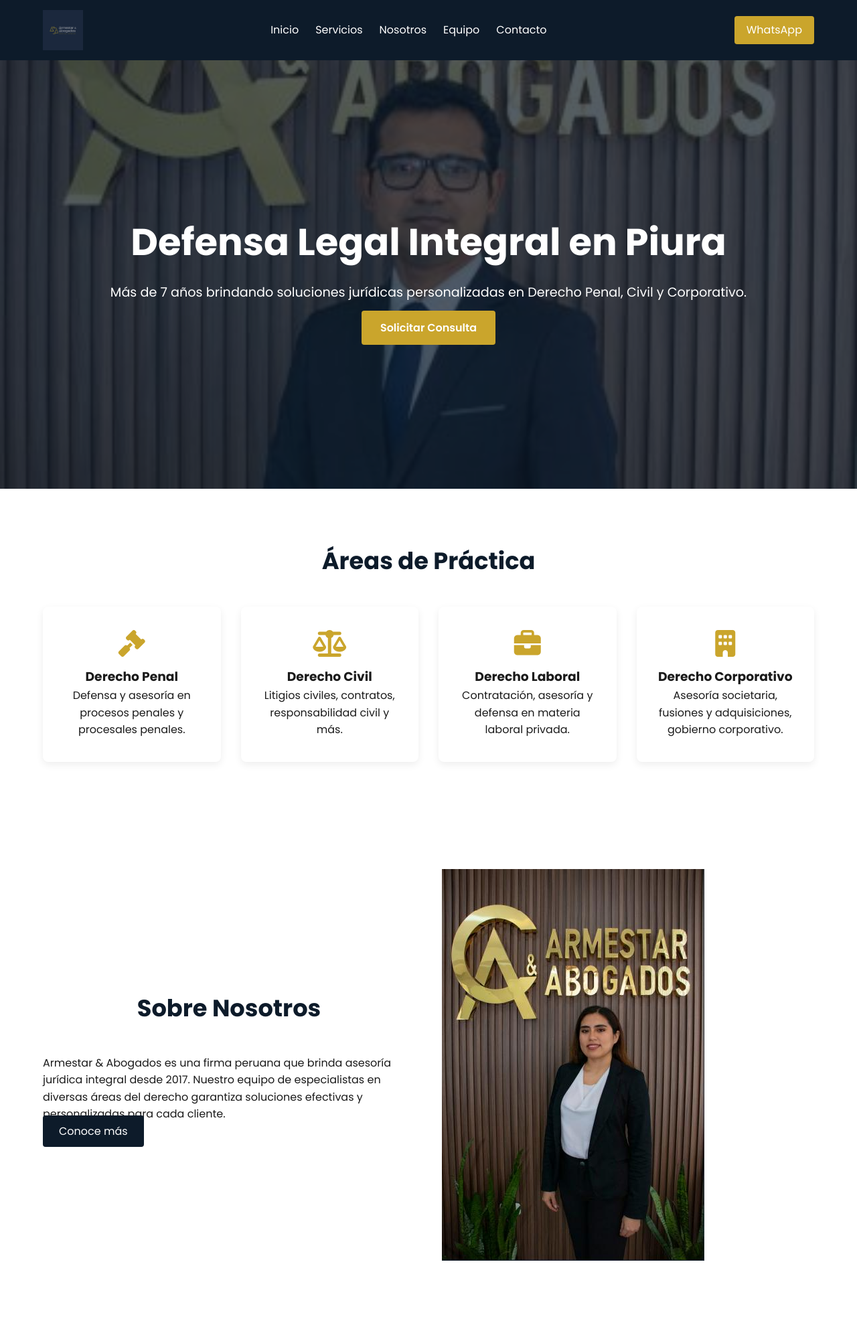
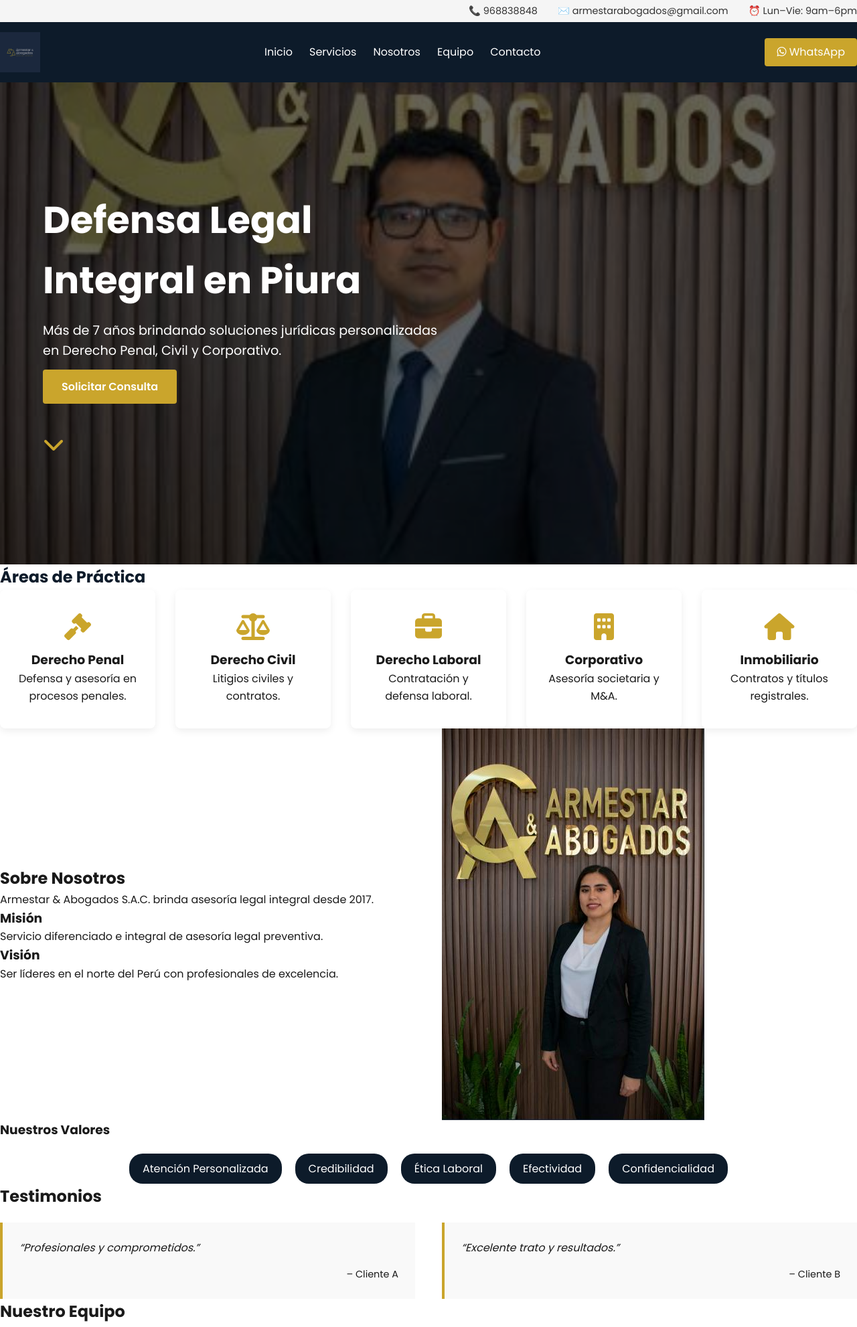
Before and after one commit to RONALDHID/armestar-web, a plain HTML site: page index.html in a window 1280 px wide. Shown: the top 1982 px of the page at 67% size. Drawn offline with nearby package versions, Linux system fonts and the light colour scheme.

Commit message:
mi primera web

```diff
--- a/index.html
+++ b/index.html
@@ -4,127 +4,141 @@
   <meta charset="UTF-8" />
   <meta name="viewport" content="width=device-width, initial-scale=1.0" />
   <title>Armestar & Abogados</title>
-  <!-- Google Fonts -->
   <link href="https://fonts.googleapis.com/css2?family=Poppins:wght@300;400;600;700&display=swap" rel="stylesheet">
-  <!-- Font Awesome Icons -->
   <link rel="stylesheet" href="https://cdnjs.cloudflare.com/ajax/libs/font-awesome/6.5.0/css/all.min.css">
+  <link href="https://unpkg.com/aos@2.3.1/dist/aos.css" rel="stylesheet">
   <link rel="stylesheet" href="style.css" />
 </head>
 <body>
-  <!-- Navigation -->
+  <div class="top-bar">
+    <div class="container">
+      <span>📞 968838848</span>
+      <span>✉️ armestarabogados@gmail.com</span>
+      <span>⏰ Lun–Vie: 9am–6pm</span>
+    </div>
+  </div>
   <header class="navbar">
     <div class="container nav-flex">
       <img src="assets/logo.png" alt="Logo Armestar" class="logo">
-      <nav>
-        <ul>
+      <nav><ul>
           <li><a href="#inicio">Inicio</a></li>
           <li><a href="#servicios">Servicios</a></li>
           <li><a href="#nosotros">Nosotros</a></li>
           <li><a href="#equipo">Equipo</a></li>
           <li><a href="#contacto">Contacto</a></li>
-        </ul>
-      </nav>
-      <a href="https://wa.me/51968838848" class="cta-btn">WhatsApp</a>
+      </ul></nav>
+      <a href="https://wa.me/51968838848" class="cta-btn"><i class="fab fa-whatsapp"></i> WhatsApp</a>
     </div>
   </header>
-
-  <!-- Hero -->
   <section id="inicio" class="hero">
     <div class="overlay"></div>
-    <div class="hero-content container">
+    <div class="hero-content container" data-aos="fade-up">
       <h1>Defensa Legal Integral en Piura</h1>
       <p>Más de 7 años brindando soluciones jurídicas personalizadas en Derecho Penal, Civil y Corporativo.</p>
       <a href="#contacto" class="primary-btn">Solicitar Consulta</a>
+      <div class="scroll-down"><a href="#servicios"><i class="fas fa-chevron-down"></i></a></div>
     </div>
   </section>
-
-  <!-- Servicios -->
   <section id="servicios" class="services section">
     <div class="container">
-      <h2 class="section-title">Áreas de Práctica</h2>
+      <h2 class="section-title" data-aos="fade-up">Áreas de Práctica</h2>
       <div class="service-grid">
-        <div class="service-card">
-          <i class="fas fa-gavel"></i>
-          <h3>Derecho Penal</h3>
-          <p>Defensa y asesoría en procesos penales y procesales penales.</p>
-        </div>
-        <div class="service-card">
-          <i class="fas fa-balance-scale"></i>
-          <h3>Derecho Civil</h3>
-          <p>Litigios civiles, contratos, responsabilidad civil y más.</p>
-        </div>
-        <div class="service-card">
-          <i class="fas fa-briefcase"></i>
-          <h3>Derecho Laboral</h3>
-          <p>Contratación, asesoría y defensa en materia laboral privada.</p>
-        </div>
-        <div class="service-card">
-          <i class="fas fa-building"></i>
-          <h3>Derecho Corporativo</h3>
-          <p>Asesoría societaria, fusiones y adquisiciones, gobierno corporativo.</p>
-        </div>
+        <div class="service-card" data-aos="fade-up"><i class="fas fa-gavel"></i><h3>Derecho Penal</h3><p>Defensa y asesoría en procesos penales.</p></div>
+        <div class="service-card" data-aos="fade-up" data-aos-delay="100"><i class="fas fa-balance-scale"></i><h3>Derecho Civil</h3><p>Litigios civiles y contratos.</p></div>
+        <div class="service-card" data-aos="fade-up" data-aos-delay="200"><i class="fas fa-briefcase"></i><h3>Derecho Laboral</h3><p>Contratación y defensa laboral.</p></div>
+        <div class="service-card" data-aos="fade-up" data-aos-delay="300"><i class="fas fa-building"></i><h3>Corporativo</h3><p>Asesoría societaria y M&A.</p></div>
+        <div class="service-card" data-aos="fade-up" data-aos-delay="400"><i class="fas fa-home"></i><h3>Inmobiliario</h3><p>Contratos y títulos registrales.</p></div>
       </div>
     </div>
   </section>
-
-  <!-- Nosotros -->
   <section id="nosotros" class="about section">
     <div class="container about-flex">
-      <div class="about-text">
+      <div class="about-text" data-aos="fade-right">
         <h2 class="section-title">Sobre Nosotros</h2>
-        <p>Armestar & Abogados es una firma peruana que brinda asesoría jurídica integral desde 2017. Nuestro equipo de especialistas en diversas áreas del derecho garantiza soluciones efectivas y personalizadas para cada cliente.</p>
-        <a href="#contacto" class="secondary-btn">Conoce más</a>
+        <p>Armestar & Abogados S.A.C. brinda asesoría legal integral desde 2017.</p>
+        <h3>Misión</h3><p>Servicio diferenciado e integral de asesoría legal preventiva.</p>
+        <h3>Visión</h3><p>Ser líderes en el norte del Perú con profesionales de excelencia.</p>
       </div>
-      <div class="about-img">
-        <img src="assets/abogado_2.jpg" alt="Abogado Armestar">
+      <div class="about-img" data-aos="fade-left"><img src="assets/abogado_claudia.jpg" alt=""></div>
+    </div>
+    <div class="container values" data-aos="fade-up">
+      <h3>Nuestros Valores</h3>
+      <ul>
+        <li>Atención Personalizada</li>
+        <li>Credibilidad</li>
+        <li>Ética Laboral</li>
+        <li>Efectividad</li>
+        <li>Confidencialidad</li>
+      </ul>
+    </div>
+  </section>
+  <section id="testimonios" class="section">
+    <div class="container">
+      <h2 class="section-title" data-aos="fade-up">Testimonios</h2>
+      <div class="testimonials-grid">
+        <blockquote data-aos="fade-right">“Profesionales y comprometidos.”<cite>– Cliente A</cite></blockquote>
+        <blockquote data-aos="fade-left">“Excelente trato y resultados.”<cite>– Cliente B</cite></blockquote>
       </div>
     </div>
   </section>
-
-  <!-- Equipo -->
   <section id="equipo" class="team section">
-    <div class="container">
-      <h2 class="section-title">Nuestro Equipo</h2>
-      <div class="team-grid">
-        <div class="team-card">
-          <img src="assets/abogado_1.jpg" alt="Cristian Armestar">
-          <h3>Cristian Armestar</h3>
-          <span>Derecho Civil</span>
-        </div>
-        <div class="team-card">
-          <img src="assets/abogado_2.jpg" alt="Claudia Bobadilla">
-          <h3>Claudia Bobadilla</h3>
-          <span>Derecho Penal</span>
-        </div>
-        <div class="team-card">
-          <img src="assets/abogado_3.jpg" alt="Rubén Atoche">
-          <h3>Rubén Atoche</h3>
-          <span>Derecho Corporativo</span>
-        </div>
+    <div class="container"><h2 class="section-title" data-aos="fade-up">Nuestro Equipo</h2><div class="team-grid">
+      <div class="team-card" data-aos="zoom-in">
+        <img src="assets/abogado_cristian.jpg" alt="Cristian Armestar">
+        <h3>Cristian Armestar</h3><span>Civil y Comercial</span>
       </div>
-    </div>
-  </section>
-
-  <!-- Contacto -->
+      <div class="team-card" data-aos="zoom-in">
+        <img src="assets/abogado_claudia.jpg" alt="Claudia Bobadilla">
+        <h3>Claudia Bobadilla</h3><span>Penal</span>
+      </div>
+      <div class="team-card" data-aos="zoom-in">
+        <img src="assets/abogado_ruben.jpg" alt="Rubén Atoche">
+        <h3>Rubén Atoche</h3><span>Corporativo</span>
+      </div>
+      <div class="team-card" data-aos="zoom-in">
+        <img src="assets/abogado_stalin.jpg" alt="Stalin Tuesta">
+        <h3>Stalin Tuesta</h3><span>Penal</span>
+      </div>
+      <div class="team-card" data-aos="zoom-in">
+        <img src="assets/abogado_eder.jpg" alt="Eder Santiago Baca">
+        <h3>Eder Santiago Baca</h3><span>Civil/Administrativo</span>
+      </div>
+      <div class="team-card" data-aos="zoom-in">
+        <img src="assets/abogado_anthony.jpg" alt="Anthony Chiroque">
+        <h3>Anthony Chiroque</h3><span>Laboral</span>
+      </div>
+      <div class="team-card" data-aos="zoom-in">
+        <img src="assets/abogado_marioffy.jpg" alt="Marioffy Cruz Lama">
+        <h3>Marioffy Cruz Lama</h3><span>Asistente Legal</span>
+      </div>
+    </div></div></section>
   <section id="contacto" class="contact section">
     <div class="container">
-      <h2 class="section-title">Contáctanos</h2>
-      <form action="mailto:armestarabogados@gmail.com" method="POST" class="contact-form">
+      <h2 class="section-title" data-aos="fade-up">Contáctanos</h2>
+      <form action="mailto:armestarabogados@gmail.com" method="POST" class="contact-form" data-aos="fade-up">
         <input type="text" name="nombre" placeholder="Nombre" required>
         <input type="email" name="email" placeholder="Correo electrónico" required>
-        <textarea name="mensaje" placeholder="Escribe tu mensaje..." required></textarea>
+        <textarea name="mensaje" placeholder="Mensaje..." required></textarea>
         <button type="submit" class="primary-btn">Enviar</button>
       </form>
     </div>
   </section>
-
-  <!-- Footer -->
   <footer>
     <div class="container footer-flex">
-      <p>© 2025 Armestar & Abogados</p>
-      <p>Calle Tambogrande Mz T Lote 16-B, Urb. Monterrico – Piura</p>
+      <div>
+        <img src="assets/logo.png" alt="Logo">
+        <p>Calle Tambogrande Mz T Lote 16-B, Urb. Monterrico – Piura</p>
+        <p>Tel: 968838848 · armestarabogados@gmail.com</p>
+        <div class="socials">
+          <a href="#"><i class="fab fa-facebook-f"></i></a>
+          <a href="#"><i class="fab fa-instagram"></i></a>
+        </div>
+      </div>
+      <div class="map" data-aos="fade-up">
+        <iframe src="https://maps.google.com/maps?q=piura&t=&z=13&ie=UTF8&iwloc=&output=embed" width="100%" height="150" style="border:0;" allowfullscreen="" loading="lazy"></iframe>
+      </div>
     </div>
   </footer>
-
-</body>
-</html>
+  <script src="https://unpkg.com/aos@2.3.1/dist/aos.js"></script>
+  <script>AOS.init({ duration: 800 });</script>
+</body></html>
--- a/style.css
+++ b/style.css
@@ -1,217 +1,63 @@
 /* General Reset */
-* {
-  margin: 0;
-  padding: 0;
-  box-sizing: border-box;
-}
-body {
-  font-family: 'Poppins', sans-serif;
-  color: #1a1a1a;
-  line-height: 1.6;
-}
-img {
-  max-width: 100%;
-  display: block;
-}
-
-/* Utility */
-.container {
-  width: 90%;
-  max-width: 1200px;
-  margin: 0 auto;
-}
-.section {
-  padding: 80px 0;
-}
-.section-title {
-  font-size: 2.2rem;
-  margin-bottom: 40px;
-  text-align: center;
-  color: #0d1b2a;
-}
-
+* { margin:0; padding:0; box-sizing:border-box; }
+body { font-family:'Poppins',sans-serif; color:#1a1a1a; line-height:1.6; }
+img { max-width:100%; display:block; }
+/* Top Bar */
+.top-bar { background:#f5f5f5; color:#333; font-size:.9rem; }
+.top-bar .container { display:flex; justify-content:flex-end; gap:30px; padding:5px 0; }
 /* Navbar */
-.navbar {
-  background: #0d1b2a;
-  position: sticky;
-  top: 0;
-  z-index: 1000;
-}
-.nav-flex {
-  display: flex;
-  align-items: center;
-  justify-content: space-between;
-  padding: 15px 0;
-}
-.logo {
-  height: 60px;
-}
-nav ul {
-  list-style: none;
-  display: flex;
-  gap: 25px;
-}
-nav a {
-  color: #fff;
-  text-decoration: none;
-  font-weight: 500;
-  transition: color 0.3s;
-}
-nav a:hover {
-  color: #caa52c;
-}
-.cta-btn {
-  background: #caa52c;
-  color: #fff;
-  padding: 8px 18px;
-  border-radius: 4px;
-  text-decoration: none;
-}
-
+.navbar { background:#0d1b2a; position:sticky; top:0; z-index:1000; }
+.nav-flex { display:flex; align-items:center; justify-content:space-between; padding:15px 0; }
+.logo { height:60px; }
+nav ul { list-style:none; display:flex; gap:25px; }
+nav a { color:#fff; text-decoration:none; font-weight:500; transition:color .3s; }
+nav a:hover { color:#caa52c; }
+.cta-btn { background:#caa52c; color:#fff; padding:8px 18px; border-radius:4px; text-decoration:none; }
 /* Hero */
-.hero {
-  position: relative;
-  height: 80vh;
-  background: url('assets/hero.jpg') center/cover no-repeat;
-  display: flex;
-  align-items: center;
-}
-.overlay {
-  position: absolute;
-  top: 0;
-  left: 0;
-  width: 100%;
-  height: 100%;
-  background: rgba(13, 27, 42, 0.7);
-}
-.hero-content {
-  position: relative;
-  color: #fff;
-  text-align: center;
-  width: 100%;
-}
-.hero h1 {
-  font-size: 3rem;
-  margin-bottom: 15px;
-}
-.hero p {
-  font-size: 1.1rem;
-  margin-bottom: 25px;
-}
-.primary-btn {
-  background: #caa52c;
-  color: #fff;
-  padding: 14px 28px;
-  border: none;
-  border-radius: 4px;
-  text-decoration: none;
-  font-weight: 600;
-}
-
+.hero { position:relative; height:90vh; background:url('assets/hero.jpg') center/cover no-repeat; display:flex; align-items:center; }
+.overlay { position:absolute; inset:0; background:rgba(0,0,0,0.6); }
+.hero-content { position:relative; max-width:600px; margin-left:5%; color:#fff; text-align:left; }
+.hero-content h1 { font-size:3rem; margin-bottom:15px; }
+.hero-content p { font-size:1.1rem; margin-bottom:25px; }
+.primary-btn { background:#caa52c; color:#fff; padding:14px 28px; border:none; border-radius:4px; text-decoration:none; font-weight:600; }
+.scroll-down a { color:#caa52c; font-size:2rem; animation:bounce 2s infinite; margin-top:40px; display:inline-block; }
+@keyframes bounce { 0%,100%{transform:translateY(0);}50%{transform:translateY(10px);} }
 /* Services */
-.service-grid {
-  display: grid;
-  grid-template-columns: repeat(auto-fit, minmax(220px, 1fr));
-  gap: 30px;
-}
-.service-card {
-  background: #fff;
-  border-radius: 8px;
-  padding: 35px 25px;
-  box-shadow: 0 4px 12px rgba(0, 0, 0, 0.07);
-  text-align: center;
-  transition: transform 0.3s;
-}
-.service-card i {
-  font-size: 2.5rem;
-  color: #caa52c;
-  margin-bottom: 15px;
-}
-.service-card:hover {
-  transform: translateY(-6px);
-}
-
+.services .section-title { color:#0d1b2a; }
+.service-grid { display:grid; grid-template-columns:repeat(auto-fit,minmax(220px,1fr)); gap:30px; }
+.service-card { background:#fff; border-radius:8px; padding:35px 25px; box-shadow:0 4px 12px rgba(0,0,0,0.07); text-align:center; transition:transform .3s; }
+.service-card i { font-size:2.5rem; color:#caa52c; margin-bottom:15px; }
+.service-card:hover { transform:translateY(-6px); }
 /* About */
-.about-flex {
-  display: flex;
-  flex-wrap: wrap;
-  gap: 40px;
-  align-items: center;
-}
-.about-text {
-  flex: 1 1 350px;
-}
-.about-img {
-  flex: 1 1 350px;
-}
-.secondary-btn {
-  background: #0d1b2a;
-  color: #fff;
-  padding: 12px 24px;
-  border-radius: 4px;
-  text-decoration: none;
-}
-
+.about-flex { display:flex; flex-wrap:wrap; gap:40px; align-items:center; }
+.about-text { flex:1 1 350px; }
+.about-img { flex:1 1 350px; }
+.secondary-btn { background:#0d1b2a; color:#fff; padding:12px 24px; border-radius:4px; text-decoration:none; display:inline-block; }
+/* Values */
+.values ul { list-style:none; display:flex; flex-wrap:wrap; gap:20px; justify-content:center; margin-top:20px; }
+.values li { background:#0d1b2a; color:#fff; padding:10px 20px; border-radius:20px; }
+/* Testimonials */
+.testimonials-grid { display:grid; grid-template-columns:repeat(auto-fit,minmax(280px,1fr)); gap:40px; margin-top:20px; }
+blockquote { background:#f9f9f9; padding:25px; border-left:4px solid #caa52c; font-style:italic; }
+blockquote cite { display:block; margin-top:15px; font-size:.9rem; text-align:right; font-style:normal; }
 /* Team */
-.team-grid {
-  display: grid;
-  grid-template-columns: repeat(auto-fit, minmax(220px, 1fr));
-  gap: 30px;
-}
-.team-card {
-  text-align: center;
-}
-.team-card img {
-  border-radius: 8px;
-  margin-bottom: 15px;
-}
-.team-card h3 {
-  margin-bottom: 5px;
-  color: #0d1b2a;
-}
-.team-card span {
-  font-weight: 300;
-}
-
+.team-grid { display:grid; grid-template-columns:repeat(auto-fit,minmax(180px,1fr)); gap:30px; margin-top:20px; }
+.team-card { text-align:center; }
+.team-card img { border-radius:8px; margin-bottom:15px; }
+.team-card h3 { margin-bottom:5px; color:#0d1b2a; }
+.team-card span { font-weight:300; }
 /* Contact */
-.contact-form {
-  display: flex;
-  flex-direction: column;
-  gap: 15px;
-  max-width: 500px;
-  margin: 0 auto;
-}
-.contact-form input,
-.contact-form textarea {
-  width: 100%;
-  padding: 12px 15px;
-  border: 1px solid #aaa;
-  border-radius: 4px;
-}
-.contact-form textarea {
-  min-height: 120px;
-  resize: vertical;
-}
-
+.contact-form { display:flex; flex-direction:column; gap:15px; max-width:500px; margin:0 auto; padding-top:20px; }
+.contact-form input, .contact-form textarea { width:100%; padding:12px 15px; border:1px solid #aaa; border-radius:4px; }
+.contact-form textarea { min-height:120px; resize:vertical; }
 /* Footer */
-footer {
-  background: #0d1b2a;
-  color: #fff;
-  padding: 25px 0;
-}
-.footer-flex {
-  display: flex;
-  flex-direction: column;
-  gap: 10px;
-  text-align: center;
-  font-size: 0.9rem;
-}
-
-@media (min-width: 768px) {
-  .hero h1 {
-    font-size: 3.5rem;
-  }
-  .hero p {
-    font-size: 1.2rem;
-  }
-}
+footer { background:#0d1b2a; color:#fff; padding:25px 0; }
+.footer-flex { display:flex; flex-wrap:wrap; gap:20px; justify-content:space-between; align-items:center; }
+.socials a { color:#fff; margin-right:15px; font-size:1.2rem; }
+.socials a:hover { color:#caa52c; }
+.map iframe { border-radius:8px; margin-top:20px; }
+/* AOS */
+[data-aos] { opacity: 0; transition-property: transform, opacity; }
+[data-aos].aos-animate { opacity: 1; }
+/* Media */
+@media(min-width:768px){ .hero-content h1{font-size:3.5rem;} .hero-content p{font-size:1.2rem;} }
```
Also changed, not shown: assets/abogado_anthony.jpg (added), assets/abogado_claudia.jpg (added), assets/abogado_cristian.jpg (added), assets/abogado_eder.jpg (added), assets/abogado_marioffy.jpg (added), assets/abogado_ruben.jpg (added), assets/abogado_stalin.jpg (added).
